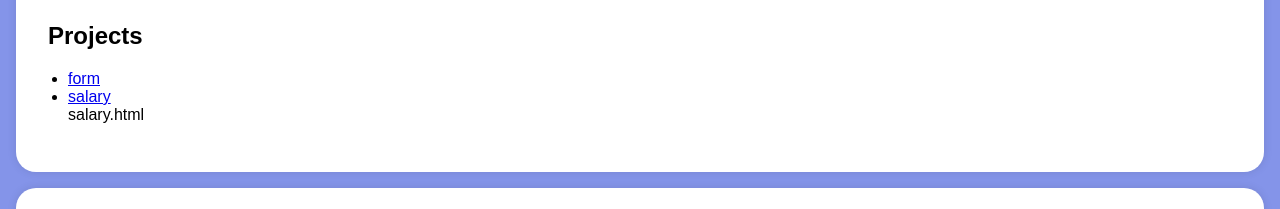
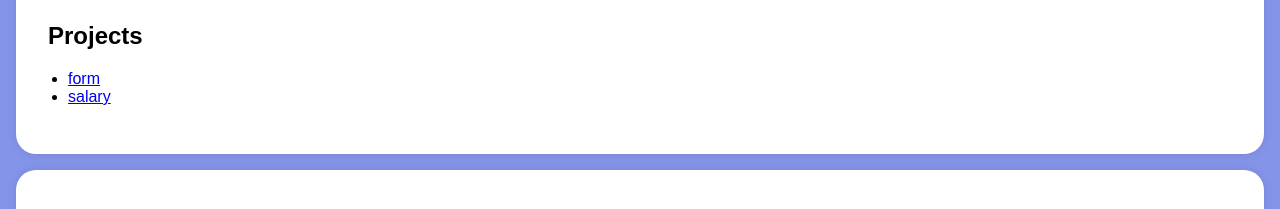
Before and after one commit to vimalraj147/digital-portfolio, a plain HTML site: page index.html in a window 1280 px wide. Shown: the part 930-1139 px from the top of the page. Drawn offline with Linux system fonts and the light colour scheme.

Commit message:
Update index.html

```diff
--- a/index.html
+++ b/index.html
@@ -154,7 +154,7 @@
             <h2>Projects</h2>
             <ul>
                                <li><a href="form.html">form</a></li>
-		    <li><a href="salary.html"> salary</a></li>  salary.html
+		    <li><a href="salary.html">salary</a></li>
                 <!-- Add more project links here -->
             </ul>
         </div>
```
